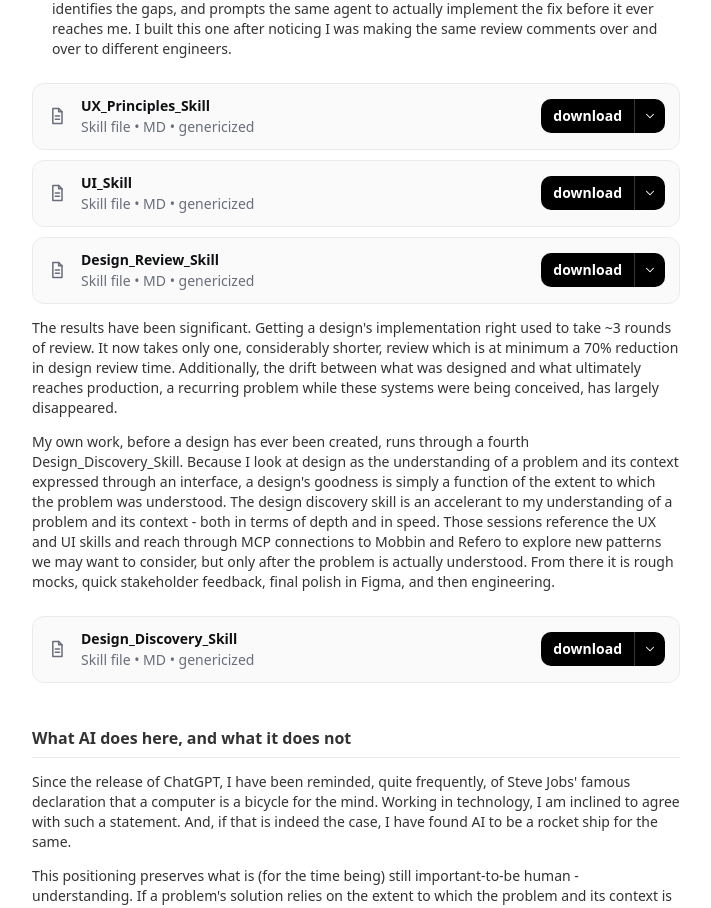
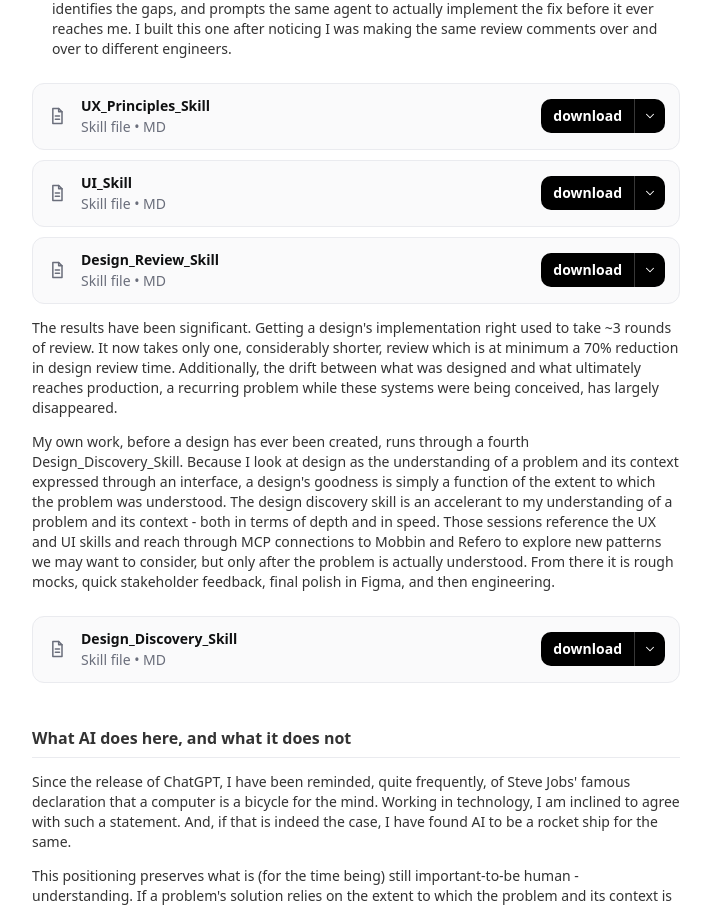
Before and after one commit to guser4579/seanfolio, a Next.js app: page /design-at-foxen in a window 1280 px wide. Shown: the part 2466-3374 px from the top of the page, without its empty margins (284-995 px from the left). Built offline with nearby package versions, Linux system fonts and the light colour scheme.

Commit message:
fix(site): drop genericized label from skill file cards
Co-Authored-By: Claude Fable 5 <noreply@anthropic.com>
Claude-Session: https://claude.ai/code/session_01FYojYdfMNzh6MPmBdSsAJD

```diff
--- a/components/SkillFile.jsx
+++ b/components/SkillFile.jsx
@@ -13,7 +13,7 @@ export default function SkillFile({ name, file }) {
       </span>
       <div className="info">
         <span className="t">{name}</span>
-        <div className="meta">Skill file • MD • genericized</div>
+        <div className="meta">Skill file • MD</div>
       </div>
       <a className="skillfile-dl" href={`/skills/${file}`} download={file} aria-label={`Download ${name}`}>
         <span className="main">download</span>
```
